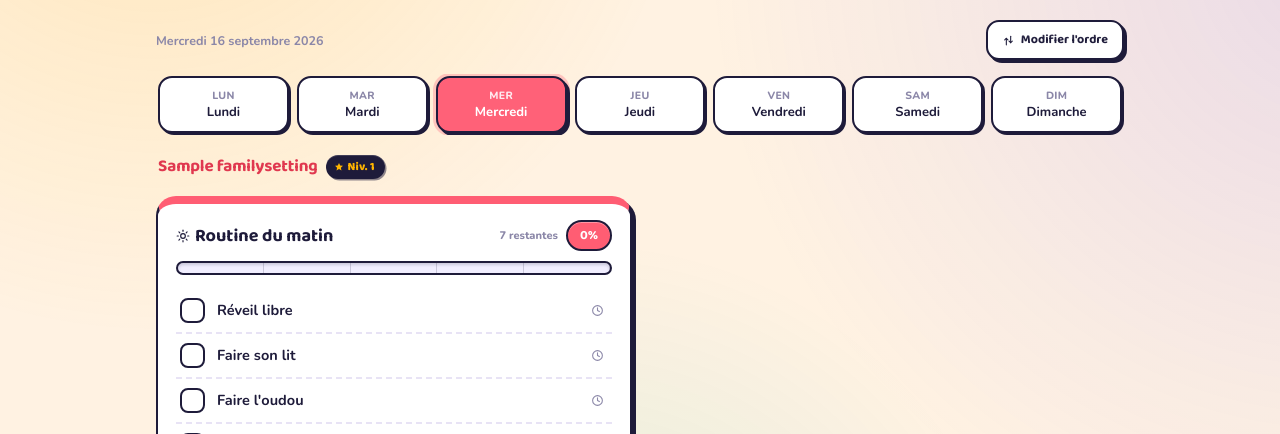
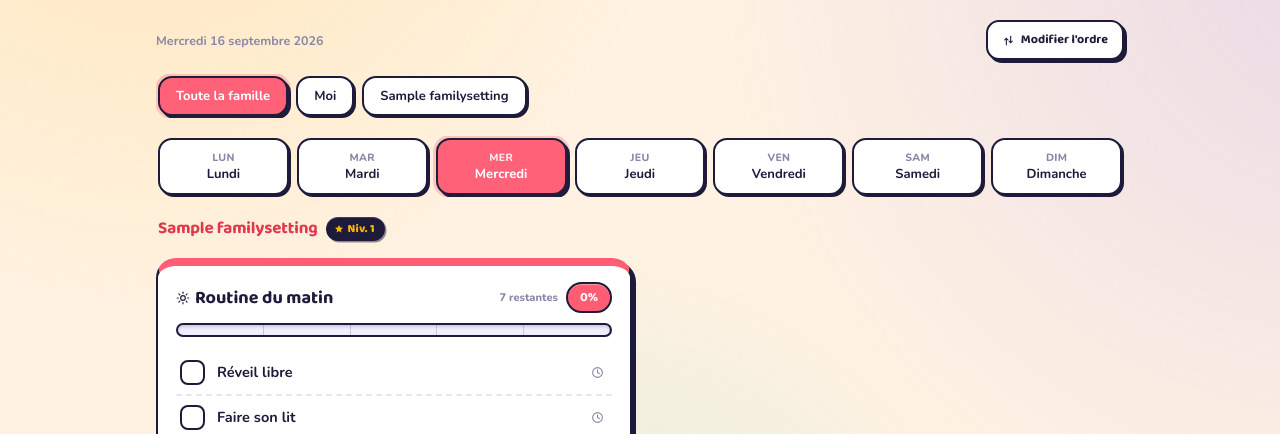
Before and after one commit to Khadaassi/notre-semaine, a Django app: page / in a window 1280 px wide. Shown: the part 141-575 px from the top of the page. Run offline with Django 5.2, Linux system fonts and the light colour scheme; a user stored in the database is signed in; data comes from the database, SQL or seed files in the repository; tables that the repository leaves empty hold one stand-in row (values such as "Sample post").

Commit message:
Add a Toute la famille / Moi / chaque enfant filter on Aujourd'hui
A ?who= query param (default 'all') narrows which person cards render,
without touching the URL structure otherwise. 'me' resolves to the
viewer's own person — their role for a parent (maman/papa), or their
FamilyMembership.kid_person for a kid account. The selector itself is
parent-only: an 'enfants' account is already hard-restricted to its one
assigned card (previous commit), so there's nothing left for it to filter.

Co-Authored-By: Claude Sonnet 5 <noreply@anthropic.com>

```diff
--- a/planner/views.py
+++ b/planner/views.py
@@ -148,12 +148,36 @@ def today(request):
     # parent's. Until it's assigned, it falls back to read-only access to every kid's card
     # (see checkable_by_viewer below) rather than an empty or broken page — a parent assigns
     # it from the member list in Réglages (settings_view / set_member_kid).
+    kids_people = _kids_people(settings)
     if is_parent:
         view_people = _family_people(settings)
     elif membership.kid_person:
         view_people = [membership.kid_person]
     else:
-        view_people = _kids_people(settings)
+        view_people = kids_people
+
+    # "Toute la famille / Moi / chaque enfant" selector (?who=), parent-only: an 'enfants'
+    # account already only ever sees the single card view_people resolved to above, so there's
+    # nothing left for it to filter — the selector isn't offered to it (who_options stays None,
+    # see today.html). "Moi" maps to the viewer's own person: their role for a parent
+    # (role is literally 'maman'/'papa', the same string as the person key).
+    who_options, who = None, None
+    if is_parent:
+        who = request.GET.get('who', 'all')
+        valid_who = {'all', 'me'} | set(kids_people)
+        if who not in valid_who:
+            who = 'all'
+        if who == 'me':
+            view_people = [membership.role]
+        elif who != 'all':
+            view_people = [who]
+        who_options = [
+            {'key': 'all', 'label': 'Toute la famille', 'selected': who == 'all'},
+            {'key': 'me', 'label': 'Moi', 'selected': who == 'me'},
+        ] + [
+            {'key': kid, 'label': _person_label(kid, settings), 'selected': who == kid}
+            for kid in kids_people
+        ]
 
     orders = {}
     for o in TaskOrder.objects.filter(family=family):
@@ -206,6 +230,7 @@ def today(request):
         'kid_cards': kid_cards, 'parent_cards': parent_cards, 'day': day, 'day_chips': day_chips,
         'real_date': real_date, 'settings': settings,
         'kid_unassigned': not is_parent and not membership.kid_person,
+        'who_options': who_options, 'who': who,
     })
 
 
--- a/static/planner/style.css
+++ b/static/planner/style.css
@@ -69,20 +69,21 @@ nav.tabs a .nav-icon{margin-right:6px;}
   border:2.5px solid var(--navy);margin-bottom:20px;}
 .card h2{font-size:18px;margin:0 0 4px;color:var(--navy);}
 .hint{font-size:12.5px;color:var(--muted);margin-bottom:12px;font-weight:700;}
-.dayrow{display:flex;gap:8px;overflow-x:auto;margin-bottom:18px;padding:2px;}
-.daychip{flex:1;min-width:64px;text-align:center;padding:10px 4px;border-radius:14px;border:2.5px solid var(--navy);
+.dayrow,.whorow{display:flex;gap:8px;overflow-x:auto;margin-bottom:18px;padding:2px;}
+.daychip,.whochip{flex:1;min-width:64px;text-align:center;padding:10px 4px;border-radius:14px;border:2.5px solid var(--navy);
   cursor:pointer;font-weight:700;font-size:13px;color:var(--navy);background:white;text-decoration:none;display:block;
   box-shadow:2px 2px 0 var(--navy);transition:transform .08s ease,box-shadow .08s ease,background .1s ease;}
-.daychip:hover{background:#fff6ea;transform:translate(1px,1px);box-shadow:1px 1px 0 var(--navy);}
+.daychip:hover,.whochip:hover{background:#fff6ea;transform:translate(1px,1px);box-shadow:1px 1px 0 var(--navy);}
 .daychip .d{display:block;font-size:10.5px;font-weight:800;color:var(--muted);text-transform:uppercase;letter-spacing:.03em;}
-.daychip.active{background:var(--coral);color:white;box-shadow:var(--shadow-sm),0 0 0 3px rgba(255,93,115,.3);
+.daychip.active,.whochip.active{background:var(--coral);color:white;box-shadow:var(--shadow-sm),0 0 0 3px rgba(255,93,115,.3);
   animation:hud-glow-pulse 2.4s ease-in-out infinite;}
 @keyframes hud-glow-pulse{
   0%,100%{filter:brightness(1);}
   50%{filter:brightness(1.08);}
 }
-.daychip.active:hover{transform:none;box-shadow:var(--shadow-sm);}
+.daychip.active:hover,.whochip.active:hover{transform:none;box-shadow:var(--shadow-sm);}
 .daychip.active .d{color:#ffe1e6;}
+.whochip{min-width:auto;flex:0 1 auto;padding:9px 16px;}
 .kidgrid,.parentgrid,.persongrid{display:grid;grid-template-columns:1fr 1fr;gap:16px;margin-bottom:16px;}
 @media(max-width:640px){.kidgrid,.parentgrid,.persongrid{grid-template-columns:1fr;}}
 .person-col{display:flex;flex-direction:column;gap:16px;}
--- a/templates/planner/today.html
+++ b/templates/planner/today.html
@@ -10,9 +10,16 @@
     <span class="row-icon icon-reorder"></span><span class="toggle-label">Modifier l'ordre</span>
   </button>
 </div>
+{% if who_options %}
+<div class="whorow">
+  {% for o in who_options %}
+    <a class="whochip {% if o.selected %}active{% endif %}" href="?day={{ day }}&who={{ o.key }}">{{ o.label }}</a>
+  {% endfor %}
+</div>
+{% endif %}
 <div class="dayrow">
   {% for c in day_chips %}
-    <a class="daychip {% if c.is_selected %}active{% endif %}" href="?day={{ c.key }}">
+    <a class="daychip {% if c.is_selected %}active{% endif %}" href="?day={{ c.key }}{% if who %}&who={{ who }}{% endif %}">
       <span class="d">{{ c.label|slice:":3" }}</span>{{ c.full }}
     </a>
   {% endfor %}
```
